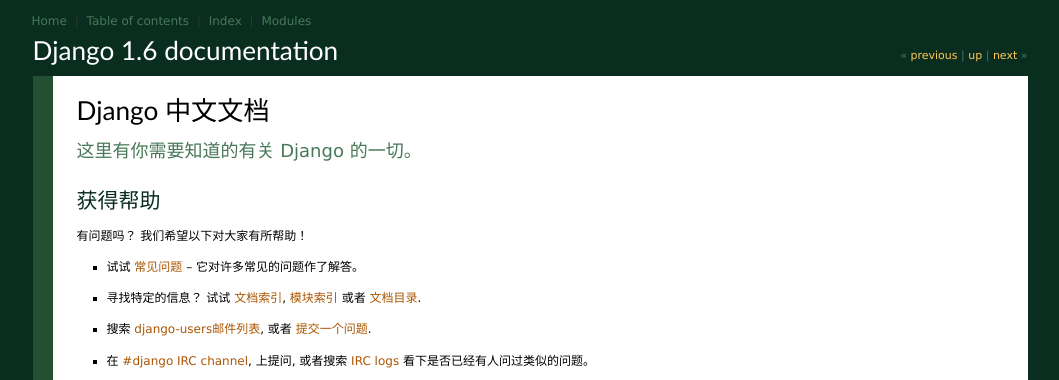
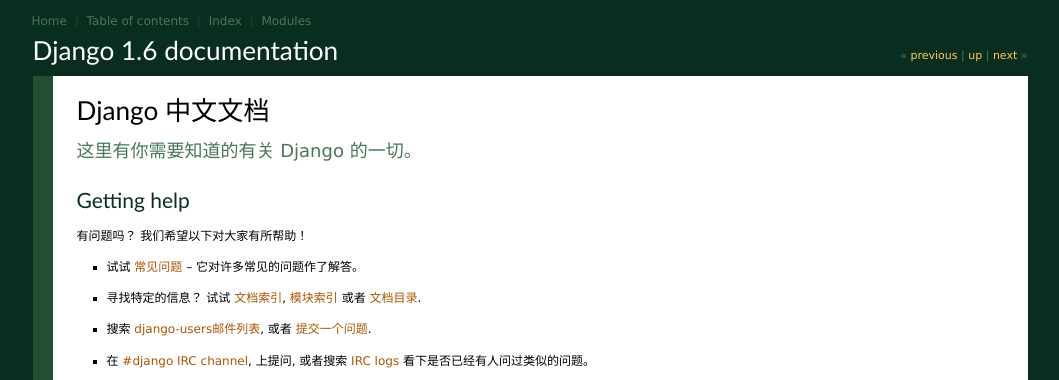
Before and after one commit to ljb-2000/django-chinese-docs-1.6, a Sphinx documentation site: the page built from docs/index.txt, in a window 1280 px wide and 900 px high. Shown: the top 380 px of the window, without its empty margins (110-1169 px from the left). Built offline with Sphinx 7.4.7, drawn with Linux system fonts in a browser that asks for light colours; pages that are not in the unit, such as notebooks, are missing from menus.

Commit message:
getting help

```diff
--- a/docs/index.txt
+++ b/docs/index.txt
@@ -7,7 +7,7 @@
 
 .. rubric:: 这里有你需要知道的有关 Django 的一切。
 
-获得帮助
+Getting help
 ============
 
 有问题吗？ 我们希望以下对大家有所帮助！
```
